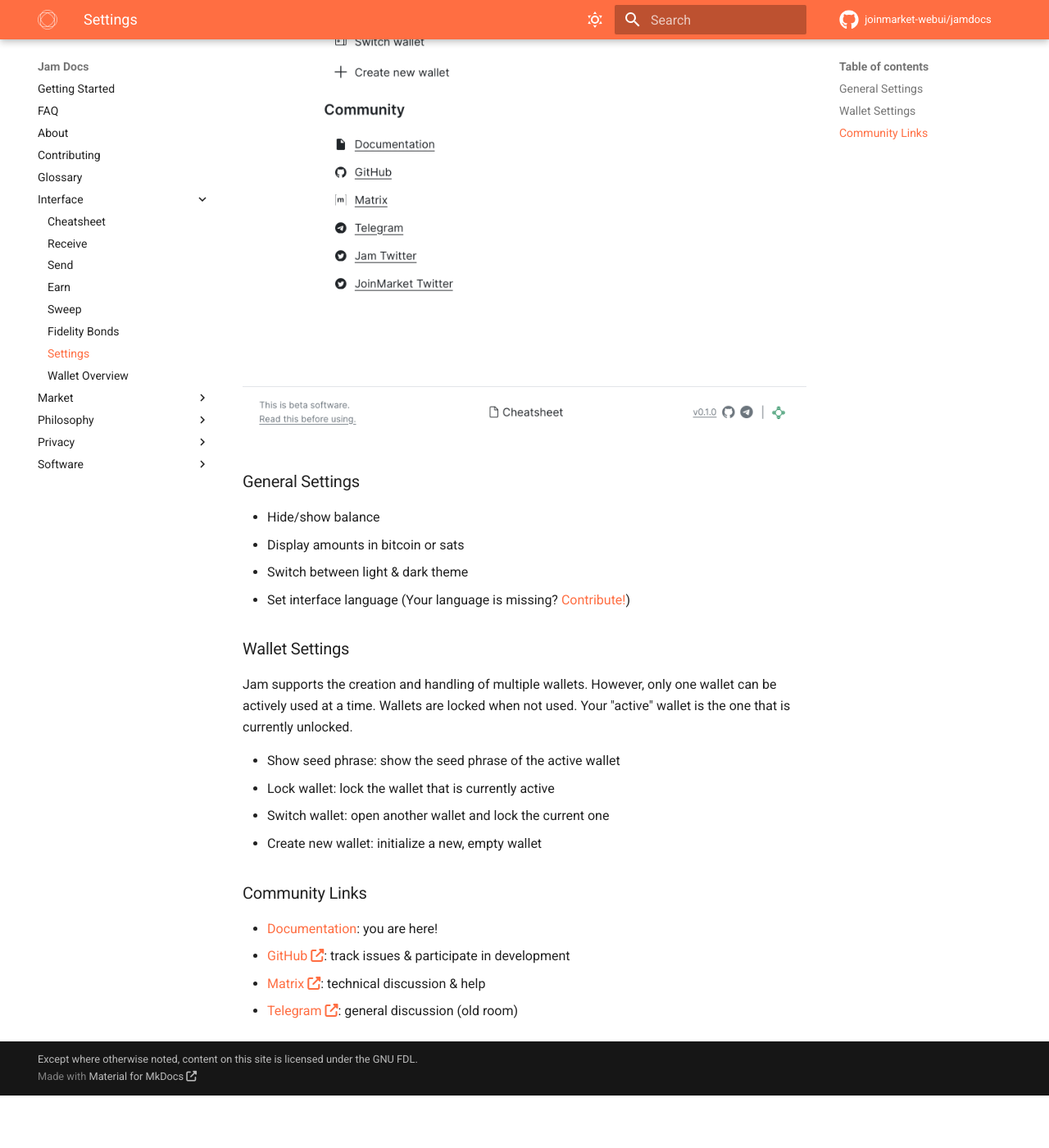
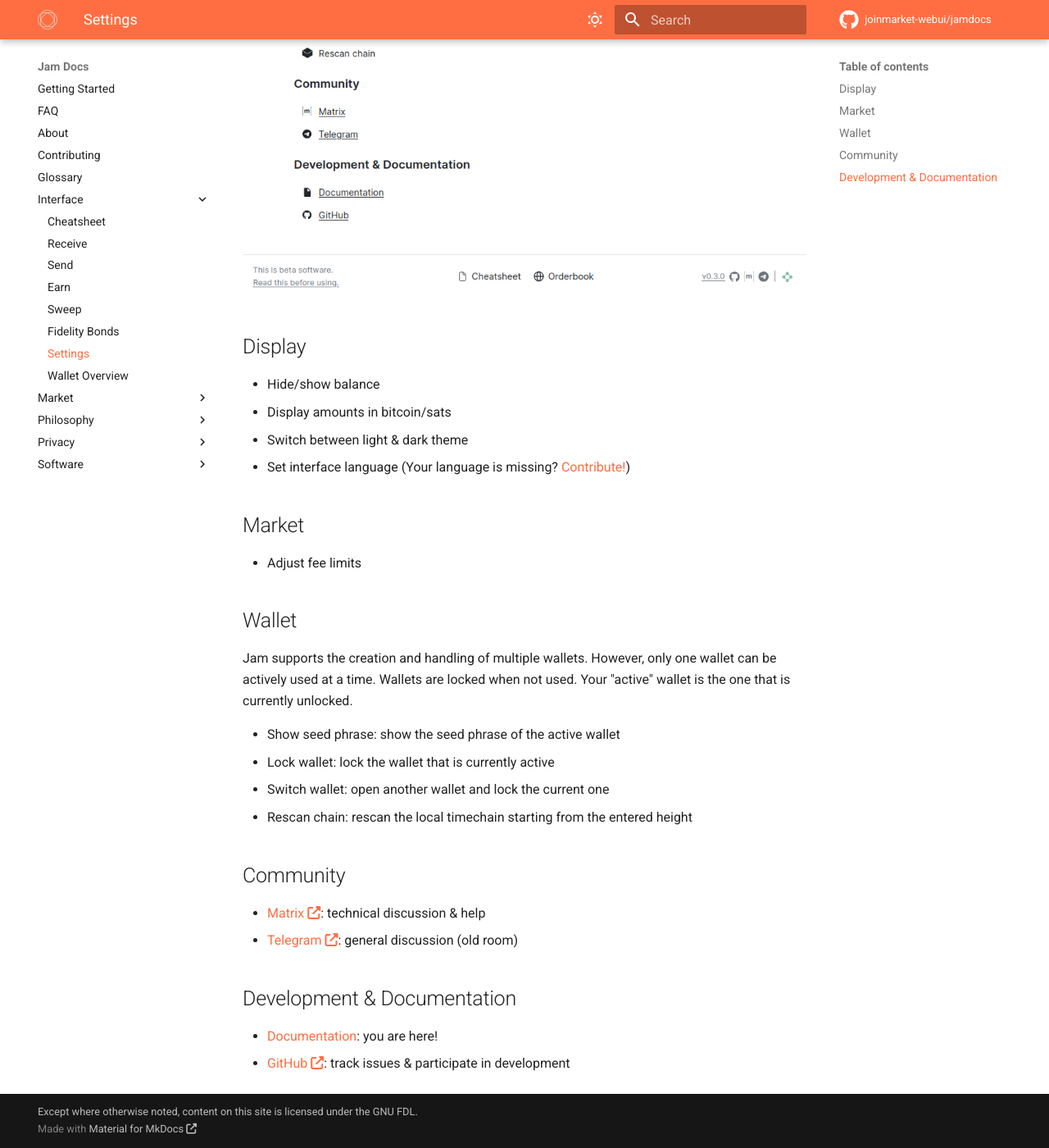
Before and after one commit to joinmarket-webui/jamdocs, an MkDocs documentation site: the page built from docs/interface/settings.md, in a window 1280 px wide and 1400 px high, scrolled down 606 px. Shown: the whole window at 82% size. Built offline with MkDocs 1.6.1 and Material for MkDocs 9.7.7, drawn with Linux system fonts in a browser that asks for light colours; nearby versions of some CDN libraries; comment, search, counter and statistics services are not loaded; before the commit the page ends 1942 px from its top, so only the background shows below that.

Commit message:
docs(settings): update image and links (#66)

```diff
--- a/docs/interface/settings.md
+++ b/docs/interface/settings.md
@@ -6,16 +6,21 @@
 
 ![](../assets/interface/settings-light.png#only-light)
 
-### General Settings
+## Display
 
 - Hide/show balance
-- Display amounts in bitcoin or sats
+- Display amounts in bitcoin/sats
 - Switch between light & dark theme
 - Set interface language (Your language is missing? [Contribute!][translate])
 
 [translate]: /contribute/#text
 
-### Wallet Settings
+
+## Market
+
+- Adjust fee limits
+
+## Wallet
 
 Jam supports the creation and handling of multiple wallets. However, only one
 wallet can be actively used at a time. Wallets are locked when not used. Your
@@ -24,11 +29,14 @@
 - Show seed phrase: show the seed phrase of the active wallet
 - Lock wallet: lock the wallet that is currently active
 - Switch wallet: open another wallet and lock the current one
-- Create new wallet: initialize a new, empty wallet
+- Rescan chain: rescan the local timechain starting from the entered height
 
-### Community Links
+## Community
+
+- [Matrix](https://matrix.to/#/%23jam:bitcoin.kyoto): technical discussion & help
+- [Telegram](https://t.me/JoinMarketWebUI): general discussion (old room)
+
+## Development & Documentation
 
 - [Documentation](#): you are here!
 - [GitHub](https://github.com/joinmarket-webui/jam/): track issues & participate in development
-- [Matrix](https://matrix.to/#/%23jam:bitcoin.kyoto): technical discussion & help
-- [Telegram](https://t.me/JoinMarketWebUI): general discussion (old room)
```
Also changed, not shown: docs/assets/interface/settings-light.png, docs/assets/interface/settings.png.
